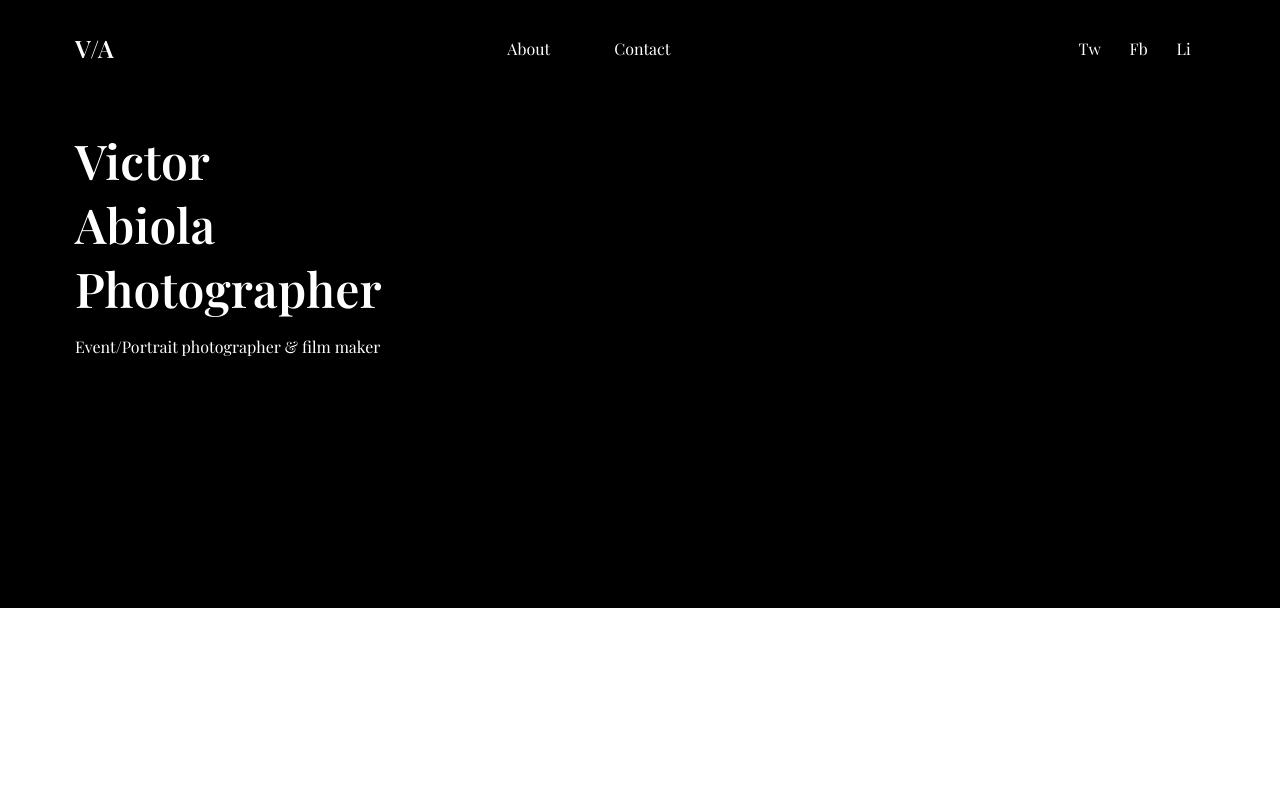
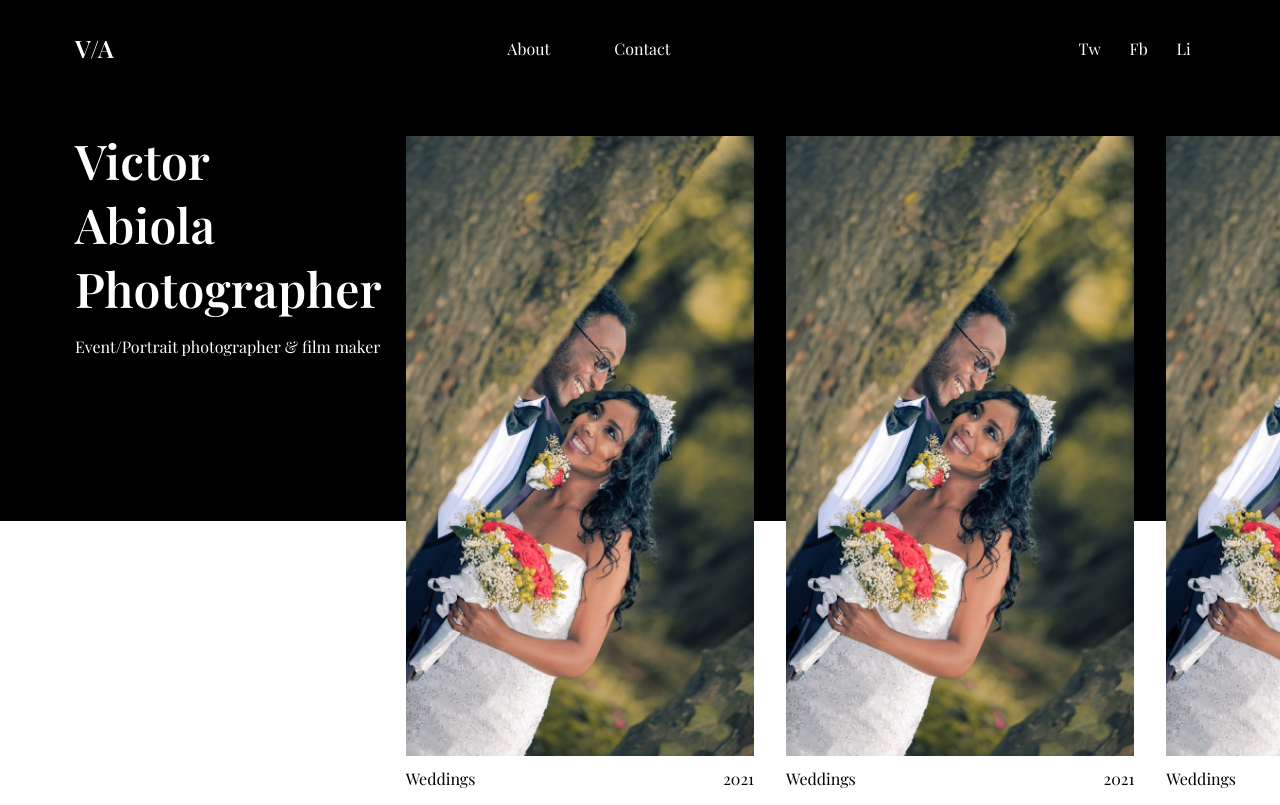
Before and after one commit to Obizim/va-photography, a Next.js app: page / in a window 1280 px wide. Built offline with nearby package versions, Linux system fonts and the light colour scheme.

Commit message:
work cards

```diff
--- a/pages/index.tsx
+++ b/pages/index.tsx
@@ -21,7 +21,35 @@ const Home: NextPage = () => {
           </p>
         </div>
 
-        <div className="works"></div>
+        <div className={styles.works}>
+          <div className={styles.work}>
+          <div className={styles.work_container}>
+            <img src="/images/img1.png" alt="Work 1" />
+            <div className={styles.work_name}>
+              <p>Weddings</p>
+              <p>2021</p>
+            </div>
+          </div>
+          <div className={styles.work_container}>
+            <img src="/images/img1.png" alt="Work 1" />
+            <div className={styles.work_name}>
+              <p>Weddings</p>
+              <p>2021</p>
+            </div>
+          </div>
+          <div className={styles.work_container}>
+            <img src="/images/img1.png" alt="Work 1" />
+            <div className={styles.work_name}>
+              <p>Weddings</p>
+              <p>2021</p>
+            </div>
+          </div>
+          <div className={styles.work_container}>
+            <img src="/images/img1.png" alt="Work 1" />
+            <h2>jfsfisjf</h2>
+          </div>
+        </div>
+          </div>
       </section>
     </div>
   );
--- a/styles/Home.module.css
+++ b/styles/Home.module.css
@@ -1,11 +1,14 @@
 .main {
-  background: #000;
+  position: relative;
+  background-image: linear-gradient(#000 60%, #fff 40%);
   color: #fff;
-  height: 60vh;
   padding-top: 2rem;
   padding-left: 75px;
   display: grid;
   grid-template-columns: .4fr 1fr;
+}
+.contents {
+  display: block;
 }
 
 .title {
@@ -16,3 +19,30 @@
 .desc {
   margin: 1rem 0;
 }
+
+.works {
+  position: relative;
+}
+
+.work {
+  display: flex;
+  justify-content: space-between;
+  padding: 0.5rem;
+}
+
+.work_container {
+  margin: 0 1rem;
+  color: #000;
+}
+
+.work_container img {
+  height: 620px;
+  object-fit: cover;
+}
+
+.work_name {
+  display: flex;
+  align-items: center;
+  justify-content: space-between;
+  padding: .5rem 0;
+}
```
Also changed, not shown: public/images/img1.png (added).
